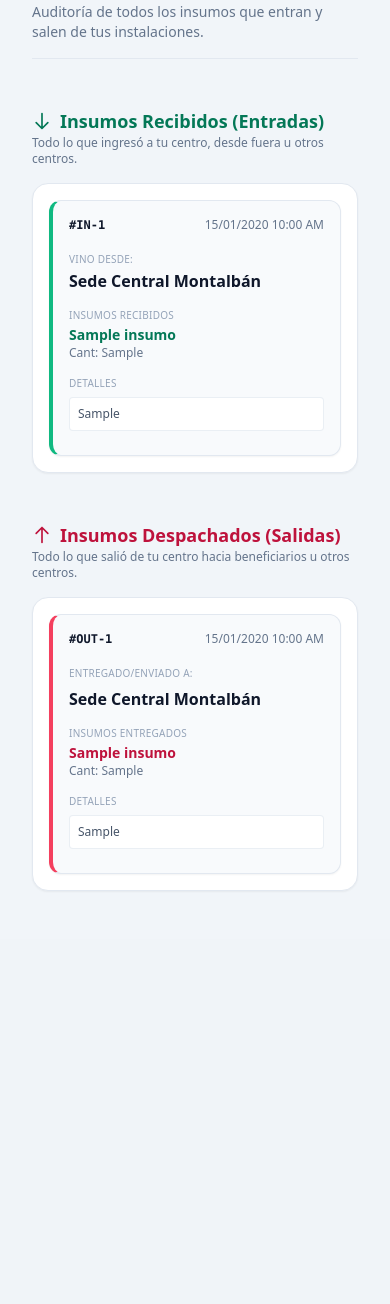
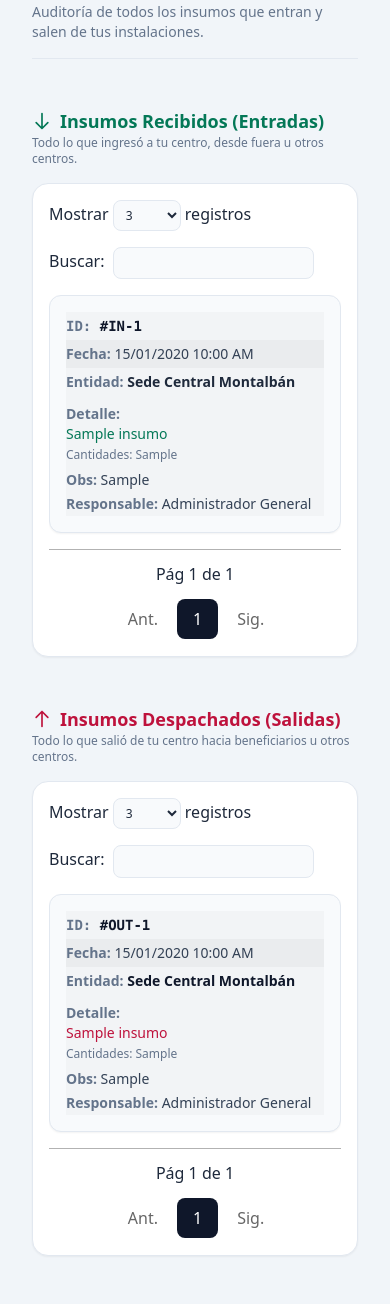
Before and after one commit to Arcargotte/aplicacion-de-riesgos, a PHP site: page /historico_donaciones.php in a window 390 px wide. Shown: the part 166-1470 px from the top of the page. Before the commit the page ends 1057 px from the top, so only its background shows below. Run offline with PHP 8.4, Linux system fonts and the light colour scheme; a user stored in the database is signed in; data comes from the database, SQL or seed files in the repository; tables that the repository leaves empty or names only in its code hold one stand-in row (values such as "Sample post"); some libraries are stand-ins or nearby versions.

Commit message:
Fixed responsiveness in mobile version for historico_donaciones

```diff
--- a/historico_donaciones.php
+++ b/historico_donaciones.php
@@ -8,18 +8,17 @@ if (!isset($_SESSION['usuario_id'])) {
 include('header.php');
 require_once('conexion.php');
 
-// Obtenemos el ID del centro del usuario loggeado.
 $centro_id = isset($_SESSION['centro_id']) ? intval($_SESSION['centro_id']) : 1;
 
 // ─────────────────────────────────────────────
-// TABLA 1: ENTRADAS (Ingresos al centro del usuario)
+// TABLA 1: ENTRADAS
 // ─────────────────────────────────────────────
 $sql_entradas = "
     SELECT
         m.id,
         m.fecha AS fecha_hora,
         m.tipo_movimiento,
-        COALESCE(ca_orig.nombre, org.nombre, CONCAT(p.nombre, ' ', COALESCE(p.apellido, '')), 'Donación Externa Anónima') AS origen,
+        COALESCE(ca_orig.nombre, org.nombre, CONCAT(p.nombre, ' ', COALESCE(p.apellido, '')), 'Donación Externa Anón') AS origen,
         m.detalles,
         u.nombre AS usuario_nombre,
         GROUP_CONCAT(ins.nombre ORDER BY ins.nombre SEPARATOR ', ') AS insumos,
@@ -44,7 +43,7 @@ if ($res_entradas) {
 }
 
 // ─────────────────────────────────────────────
-// TABLA 2: SALIDAS (Despachos desde el centro del usuario)
+// TABLA 2: SALIDAS
 // ─────────────────────────────────────────────
 $sql_salidas = "
     SELECT
@@ -85,6 +84,7 @@ if ($res_salidas) {
     <script src="https://cdn.tailwindcss.com"></script>
     <link rel="stylesheet" href="https://cdn.datatables.net/1.13.6/css/jquery.dataTables.min.css">
     <style>
+        /* Ajustes base DataTables */
         .dataTables_wrapper .dataTables_filter input {
             background-color: #f8fafc !important;
             border: 1px solid #e2e8f0 !important;
@@ -112,6 +112,47 @@ if ($res_salidas) {
             border-radius: 0.5rem !important;
         }
         table.dataTable { border-collapse: collapse !important; }
+
+        /* MAGIA CSS: Transformación Adaptativa a Tarjetas en Móviles (Menor a 1024px) */
+        @media (max-width: 1023px) {
+            .dataTables_wrapper .dataTables_filter {
+                float: none !important;
+                text-align: left !important;
+                margin-bottom: 1rem;
+            }
+            .dataTables_wrapper .dataTables_length {
+                float: none !important;
+                text-align: left !important;
+                margin-bottom: 1rem;
+            }
+            table.dataTable uppercase,
+            table.dataTable thead {
+                display: none !important;
+            }
+            table.dataTable tbody tr {
+                display: block !important;
+                background: #f8fafc !important;
+                border: 1px solid #e2e8f0 !important;
+                border-radius: 0.75rem !important;
+                margin-bottom: 1rem !important;
+                padding: 1rem !important;
+                box-shadow: 0 1px 2px 0 rgb(0 0 0 / 0.05) !important;
+            }
+            table.dataTable tbody td {
+                display: block !important;
+                text-align: left !important;
+                padding: 0.25rem 0 !important;
+                border: none !important;
+                font-size: 0.875rem !important;
+            }
+            /* Generación de etiquetas en móviles para mantener contexto */
+            table.dataTable tbody td:nth-child(1):before { content: "ID: "; font-weight: 800; color: #64748b; }
+            table.dataTable tbody td:nth-child(2):before { content: "Fecha: "; font-weight: 800; color: #64748b; }
+            table.dataTable tbody td:nth-child(3):before { content: "Entidad: "; font-weight: 800; color: #64748b; }
+            table.dataTable tbody td:nth-child(4):before { content: "Detalle: "; font-weight: 800; color: #64748b; display: block; margin-top: 4px;}
+            table.dataTable tbody td:nth-child(5):before { content: "Obs: "; font-weight: 800; color: #64748b; }
+            table.dataTable tbody td:nth-child(6):before { content: "Responsable: "; font-weight: 800; color: #64748b; }
+        }
     </style>
 </head>
 <body class="bg-slate-100 min-h-screen font-sans">
@@ -136,14 +177,13 @@ if ($res_salidas) {
             <?php if (empty($entradas)): ?>
                 <div class="text-center py-8 text-slate-400 text-sm font-medium">No hay entradas registradas para este centro.</div>
             <?php else: ?>
-
-                <div class="hidden lg:block overflow-x-auto">
+                <div class="overflow-x-auto">
                     <table id="tabla-ingresos" class="w-full text-left text-sm border-collapse display">
                         <thead>
                             <tr class="border-b border-slate-200 bg-slate-50 text-slate-500 font-bold text-xs uppercase tracking-wider">
                                 <th class="p-3">ID</th>
                                 <th class="p-3">Fecha</th>
-                                <th class="p-3">Origen (Donante / Centro)</th>
+                                <th class="p-3">Origen</th>
                                 <th class="p-3">Insumos y Cantidad</th>
                                 <th class="p-3">Observaciones</th>
                                 <th class="p-3">Registrado Por</th>
@@ -156,7 +196,7 @@ if ($res_salidas) {
                                     <td class="p-3"><?php echo date('d/m/Y g:i A', strtotime($in['fecha_hora'])); ?></td>
                                     <td class="p-3 font-semibold text-slate-800">
                                         <?php if(str_contains(strtolower($in['tipo_movimiento']), 'traslado')): ?>
-                                            <span class="inline-flex items-center gap-1 text-[10px] font-bold bg-purple-100 text-purple-700 px-2 py-0.5 rounded uppercase">Traslado</span>
+                                            <span class="inline-flex items-center gap-1 text-[10px] font-bold bg-purple-100 text-purple-700 px-2 py-0.5 rounded uppercase mr-1">Traslado</span>
                                         <?php endif; ?>
                                         <?php echo htmlspecialchars($in['origen']); ?>
                                     </td>
@@ -169,39 +209,12 @@ if ($res_salidas) {
                                         <?php endif; ?>
                                     </td>
                                     <td class="p-3 text-xs"><?php echo htmlspecialchars($in['detalles'] ?: '—'); ?></td>
-                                    <td class="p-3 text-slate-700 text-xs">👤 <?php echo htmlspecialchars($in['usuario_nombre']); ?></td>
+                                    <td class="p-3 text-slate-700 text-xs"><?php echo htmlspecialchars($in['usuario_nombre']); ?></td>
                                 </tr>
                             <?php endforeach; ?>
                         </tbody>
                     </table>
                 </div>
-
-                <div class="grid grid-cols-1 gap-4 lg:hidden">
-                    <?php foreach ($entradas as $in): ?>
-                        <div class="bg-slate-50 p-4 rounded-xl border border-slate-200 shadow-sm border-l-4 border-l-emerald-500">
-                            <div class="flex items-center justify-between mb-3">
-                                <span class="font-mono text-xs font-black text-slate-900">#IN-<?php echo $in['id']; ?></span>
-                                <span class="text-xs text-slate-500"><?php echo date('d/m/Y h:i A', strtotime($in['fecha_hora'])); ?></span>
-                            </div>
-                            <div class="mb-2">
-                                <span class="text-[10px] uppercase tracking-wide text-slate-400">Vino desde:</span>
-                                <div class="font-bold text-slate-900"><?php echo htmlspecialchars($in['origen']); ?></div>
-                            </div>
-                            <?php if ($in['insumos']): ?>
-                            <div class="mb-2">
-                                <span class="text-[10px] uppercase tracking-wide text-slate-400">Insumos Recibidos</span>
-                                <div class="text-sm text-emerald-700 font-bold"><?php echo htmlspecialchars($in['insumos']); ?></div>
-                                <div class="text-xs text-slate-500">Cant: <?php echo htmlspecialchars($in['cantidades']); ?></div>
-                            </div>
-                            <?php endif; ?>
-                            <div class="mb-2">
-                                <span class="text-[10px] uppercase tracking-wide text-slate-400">Detalles</span>
-                                <p class="text-xs text-slate-600 bg-white p-2 rounded border border-slate-200/70 mt-1"><?php echo htmlspecialchars($in['detalles'] ?: 'Sin observaciones'); ?></p>
-                            </div>
-                        </div>
-                    <?php endforeach; ?>
-                </div>
-
             <?php endif; ?>
         </div>
     </div>
@@ -219,14 +232,13 @@ if ($res_salidas) {
             <?php if (empty($salidas)): ?>
                 <div class="text-center py-8 text-slate-400 text-sm font-medium">No hay despachos registrados para este centro.</div>
             <?php else: ?>
-
-                <div class="hidden lg:block overflow-x-auto">
+                <div class="overflow-x-auto">
                     <table id="tabla-despachos" class="w-full text-left text-sm border-collapse display">
                         <thead>
                             <tr class="border-b border-slate-200 bg-slate-50 text-slate-500 font-bold text-xs uppercase tracking-wider">
                                 <th class="p-3">ID</th>
                                 <th class="p-3">Fecha</th>
-                                <th class="p-3">Enviado A (Beneficiario / Centro)</th>
+                                <th class="p-3">Enviado A</th>
                                 <th class="p-3">Insumos y Cantidad</th>
                                 <th class="p-3">Observaciones</th>
                                 <th class="p-3">Despachado Por</th>
@@ -239,7 +251,7 @@ if ($res_salidas) {
                                     <td class="p-3"><?php echo date('d/m/Y g:i A', strtotime($out['fecha_hora'])); ?></td>
                                     <td class="p-3 font-semibold text-slate-900">
                                         <?php if(str_contains(strtolower($out['tipo_movimiento']), 'traslado')): ?>
-                                            <span class="inline-flex items-center gap-1 text-[10px] font-bold bg-amber-100 text-amber-800 px-2 py-0.5 rounded uppercase">Traslado</span>
+                                            <span class="inline-flex items-center gap-1 text-[10px] font-bold bg-amber-100 text-amber-800 px-2 py-0.5 rounded uppercase mr-1">Traslado</span>
                                         <?php endif; ?>
                                         <?php echo htmlspecialchars($out['destino']); ?>
                                     </td>
@@ -252,39 +264,12 @@ if ($res_salidas) {
                                         <?php endif; ?>
                                     </td>
                                     <td class="p-3 text-xs"><?php echo htmlspecialchars($out['detalles'] ?: '—'); ?></td>
-                                    <td class="p-3 text-slate-700 text-xs">👤 <?php echo htmlspecialchars($out['usuario_nombre']); ?></td>
+                                    <td class="p-3 text-slate-700 text-xs"><?php echo htmlspecialchars($out['usuario_nombre']); ?></td>
                                 </tr>
                             <?php endforeach; ?>
                         </tbody>
                     </table>
                 </div>
-
-                <div class="grid grid-cols-1 gap-4 lg:hidden">
-                    <?php foreach ($salidas as $out): ?>
-                        <div class="bg-slate-50 p-4 rounded-xl border border-slate-200 shadow-sm border-l-4 border-l-rose-500">
-                            <div class="flex items-center justify-between mb-3">
-                                <span class="font-mono text-xs font-black text-slate-900">#OUT-<?php echo $out['id']; ?></span>
-                                <span class="text-xs text-slate-500"><?php echo date('d/m/Y h:i A', strtotime($out['fecha_hora'])); ?></span>
-                            </div>
-                            <div class="mb-2">
-                                <span class="text-[10px] uppercase tracking-wide text-slate-400">Entregado/Enviado a:</span>
-                                <div class="font-bold text-slate-900 mt-1"><?php echo htmlspecialchars($out['destino']); ?></div>
-                            </div>
-                            <?php if ($out['insumos']): ?>
-                            <div class="mb-2">
-                                <span class="text-[10px] uppercase tracking-wide text-slate-400">Insumos Entregados</span>
-                                <div class="text-sm text-rose-700 font-bold"><?php echo htmlspecialchars($out['insumos']); ?></div>
-                                <div class="text-xs text-slate-500">Cant: <?php echo htmlspecialchars($out['cantidades']); ?></div>
-                            </div>
-                            <?php endif; ?>
-                            <div class="mb-2">
-                                <span class="text-[10px] uppercase tracking-wide text-slate-400">Detalles</span>
-                                <p class="text-xs text-slate-600 bg-white p-2 rounded border border-slate-200/70 mt-1"><?php echo htmlspecialchars($out['detalles'] ?: 'Sin observaciones'); ?></p>
-                            </div>
-                        </div>
-                    <?php endforeach; ?>
-                </div>
-
             <?php endif; ?>
         </div>
     </div>
@@ -295,17 +280,36 @@ if ($res_salidas) {
 <script src="https://cdn.datatables.net/1.13.6/js/jquery.dataTables.min.js"></script>
 <script>
 $(document).ready(function() {
+    // Definimos el idioma de DataTables
     var lang = {
-        "lengthMenu":   "Mostrar _MENU_ registros por página",
+        "lengthMenu":   "Mostrar _MENU_ registros",
         "zeroRecords":  "No se encontraron resultados",
-        "info":         "Mostrando página _PAGE_ de _PAGES_",
-        "infoEmpty":    "No hay registros disponibles",
-        "infoFiltered": "(filtrado de _MAX_ registros)",
+        "info":         "Pág _PAGE_ de _PAGES_",
+        "infoEmpty":    "No hay registros",
+        "infoFiltered": "(filtrado de _MAX_)",
         "search":       "Buscar:",
         "paginate": { "first": "Primero", "last": "Último", "next": "Sig.", "previous": "Ant." }
     };
-    $('#tabla-ingresos').DataTable({ pageLength: 10, lengthMenu: [5,10,25,50], language: lang, order: [[1,'desc']] });
-    $('#tabla-despachos').DataTable({ pageLength: 10, lengthMenu: [5,10,25,50], language: lang, order: [[1,'desc']] });
+
+    // Evaluamos el ancho de pantalla en tiempo de ejecución
+    // 1024px es el breakpoint estándar 'lg' de Tailwind CSS
+    var cantidadRegistros = ($(window).width() < 1024) ? 3 : 10;
+
+    // Inicializamos la tabla de ingresos
+    $('#tabla-ingresos').DataTable({
+        pageLength: cantidadRegistros,
+        lengthMenu: [3, 5, 10, 25, 50],
+        language: lang,
+        order: [[1, 'desc']]
+    });
+
+    // Inicializamos la tabla de despachos
+    $('#tabla-despachos').DataTable({
+        pageLength: cantidadRegistros,
+        lengthMenu: [3, 5, 10, 25, 50],
+        language: lang,
+        order: [[1, 'desc']]
+    });
 });
 </script>
 
```
